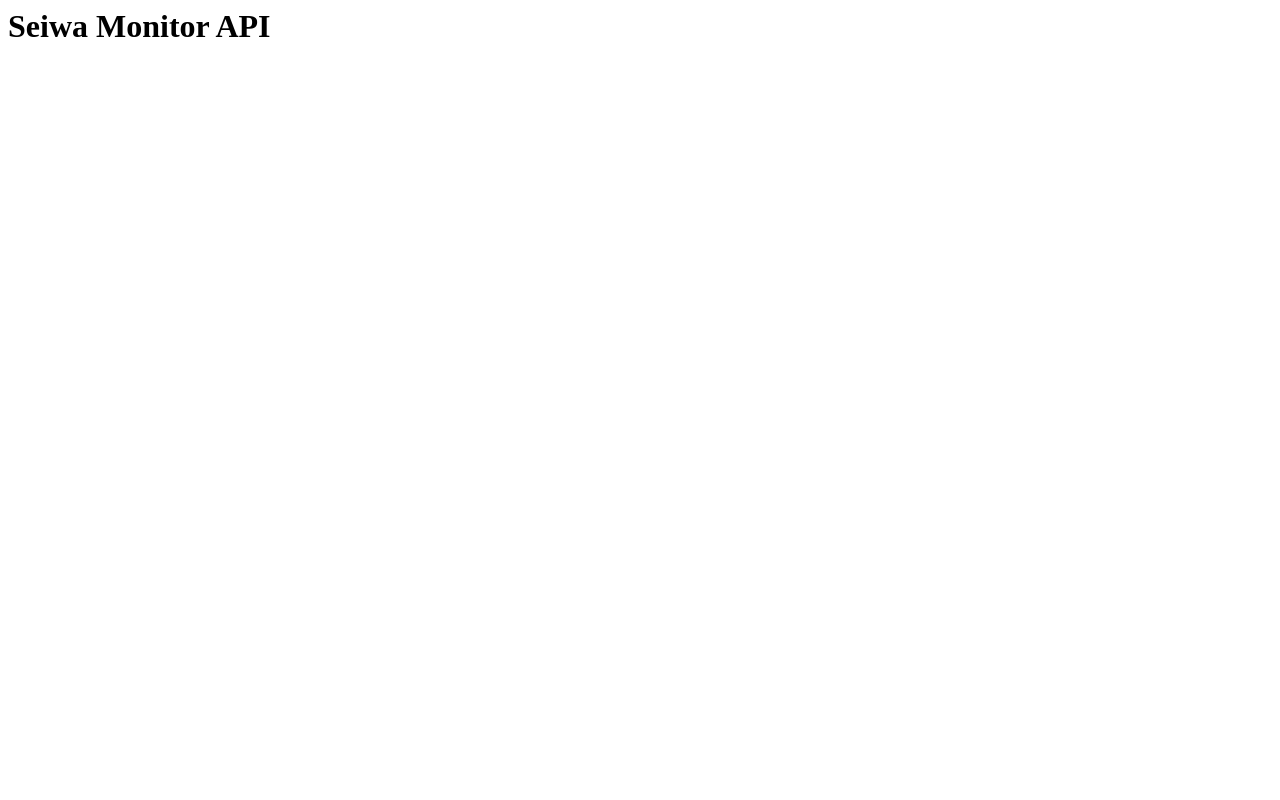
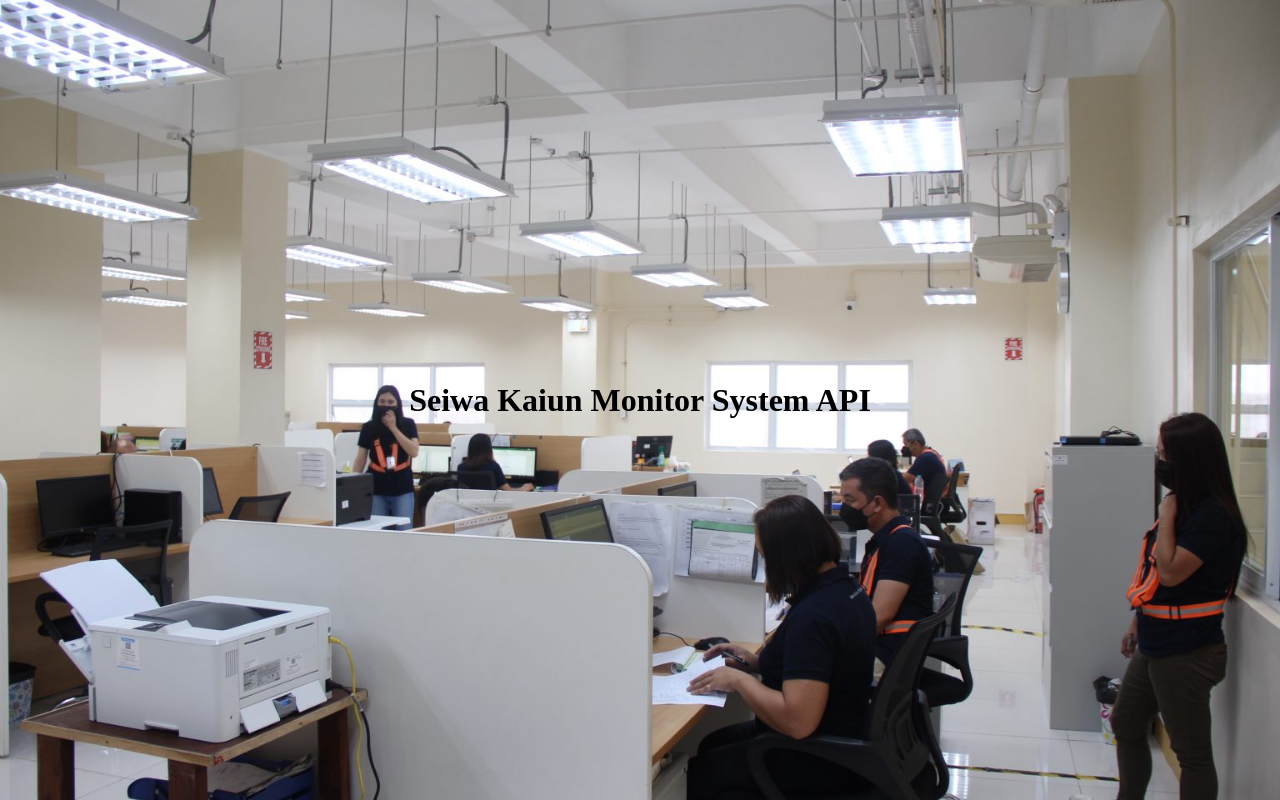
Before and after one commit to ZenithSUS/monitor-api, a website: page public/index.html in a window 1280 px wide. Drawn offline with Linux system fonts and the light colour scheme.

Commit message:
Added Base Page

```diff
--- a/public/index.html
+++ b/public/index.html
@@ -2,9 +2,10 @@
 <head>
     <meta charset="UTF-8">
     <meta name="viewport" content="width=device-width, initial-scale=1.0">
-    <title>Seiwa Monitor API</title>
+    <link rel="stylesheet" href="style.css">
+    <title>Seiwa Kaiun Monitor API</title>
 </head>
 <body>
-    <h1>Seiwa Monitor API</h1>
+    <h1>Seiwa Kaiun Monitor System API</h1>
 </body>
 </html>
--- /dev/null
+++ b/public/style.css
@@ -0,0 +1,24 @@
+* {
+    margin: 0;
+    padding: 0;
+    box-sizing: border-box;
+}
+
+body {
+    background-image: url('assets/seiwa-kaiun.jpg');
+    background-size: cover;
+    background-repeat: no-repeat;
+    background-attachment: fixed;
+    background-position: center;
+    color: white;
+    display: flex;
+    flex-direction: column;
+    align-items: center;
+    justify-content: center;
+    height: 100vh;
+}
+
+h1 {
+    color: black;
+
+}
```
Also changed, not shown: public/assets/seiwa-kaiun.jpg (added).
